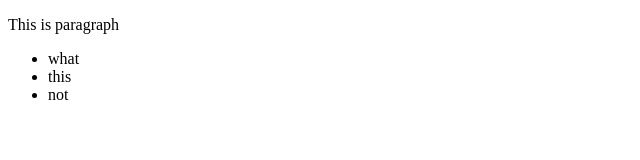
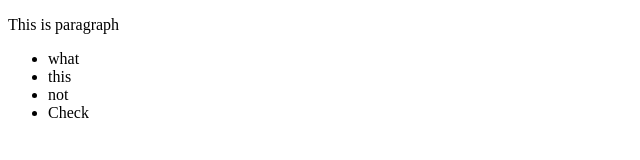
Before and after one commit to Pawan-Raikwar/project2, a plain HTML site: page project2/index.html in a window 1280 px wide. Shown: the full height of the page, 0-640 px from the left. Drawn offline with Linux system fonts and the light colour scheme.

Commit message:
noting chang

```diff
--- a/project2/index.html
+++ b/project2/index.html
@@ -11,6 +11,7 @@
       <li>what</li>
       <li>this</li>
       <li>not</li>
+      <li>Check</li>
     </ul>
   </body>
 </html>
```
